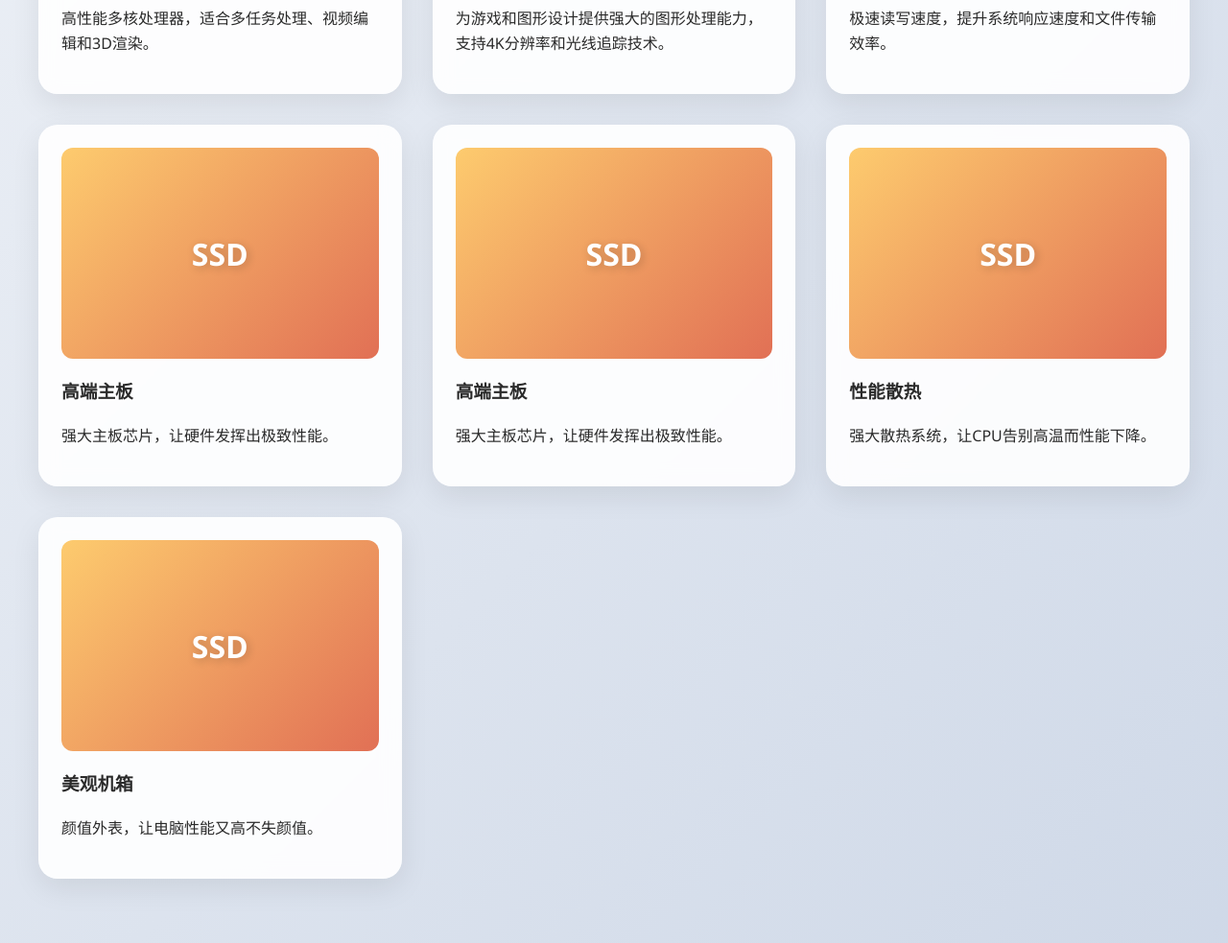
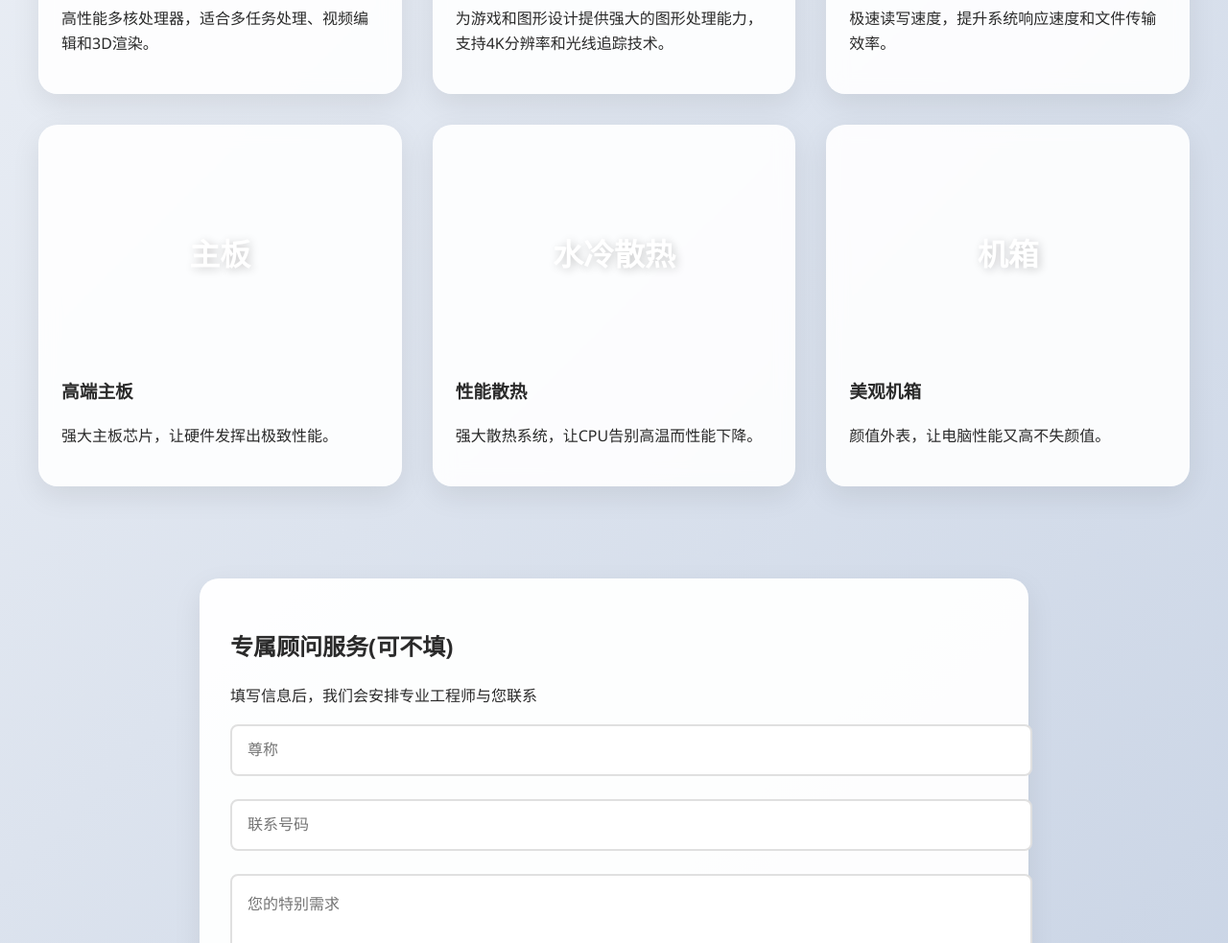
Before and after one commit to tcf-cbh/first-page, a plain HTML site: page index.html in a window 1280 px wide. Shown: the part 1080-2063 px from the top of the page at 96% size. Drawn offline with Linux system fonts and the light colour scheme.

Commit message:
Update index.html

```diff
--- a/index.html
+++ b/index.html
@@ -334,26 +334,20 @@
             <p>极速读写速度，提升系统响应速度和文件传输效率。</p>
         </div>
         <!-- 主板 -->
-        <div class="product-card ssd">
-            <div class="product-image">SSD</div>
+        <div class="product-card board">
+            <div class="product-image">主板</div>
             <h3>高端主板</h3>
             <p>强大主板芯片，让硬件发挥出极致性能。</p>
         </div>
 
-        <div class="product-card ssd">
-            <div class="product-image">SSD</div>
-            <h3>高端主板</h3>
-            <p>强大主板芯片，让硬件发挥出极致性能。</p>
-        </div>
-
-        <div class="product-card ssd">
-            <div class="product-image">SSD</div>
+        <div class="product-card cpu_fan">
+            <div class="product-image">水冷散热</div>
             <h3>性能散热</h3>
             <p>强大散热系统，让CPU告别高温而性能下降。</p>
         </div>
 
-        <div class="product-card ssd">
-            <div class="product-image">SSD</div>
+        <div class="product-card box">
+            <div class="product-image">机箱</div>
             <h3>美观机箱</h3>
             <p>颜值外表，让电脑性能又高不失颜值。</p>
         </div>
```
